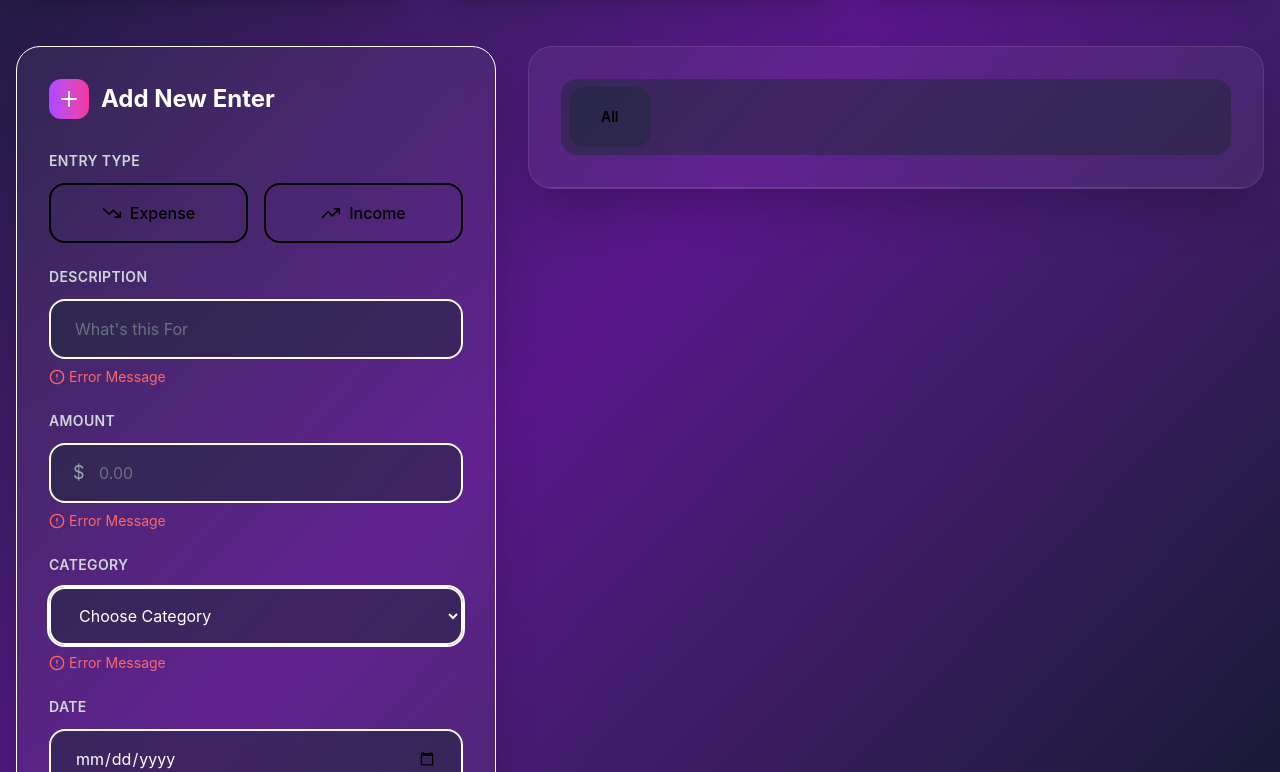
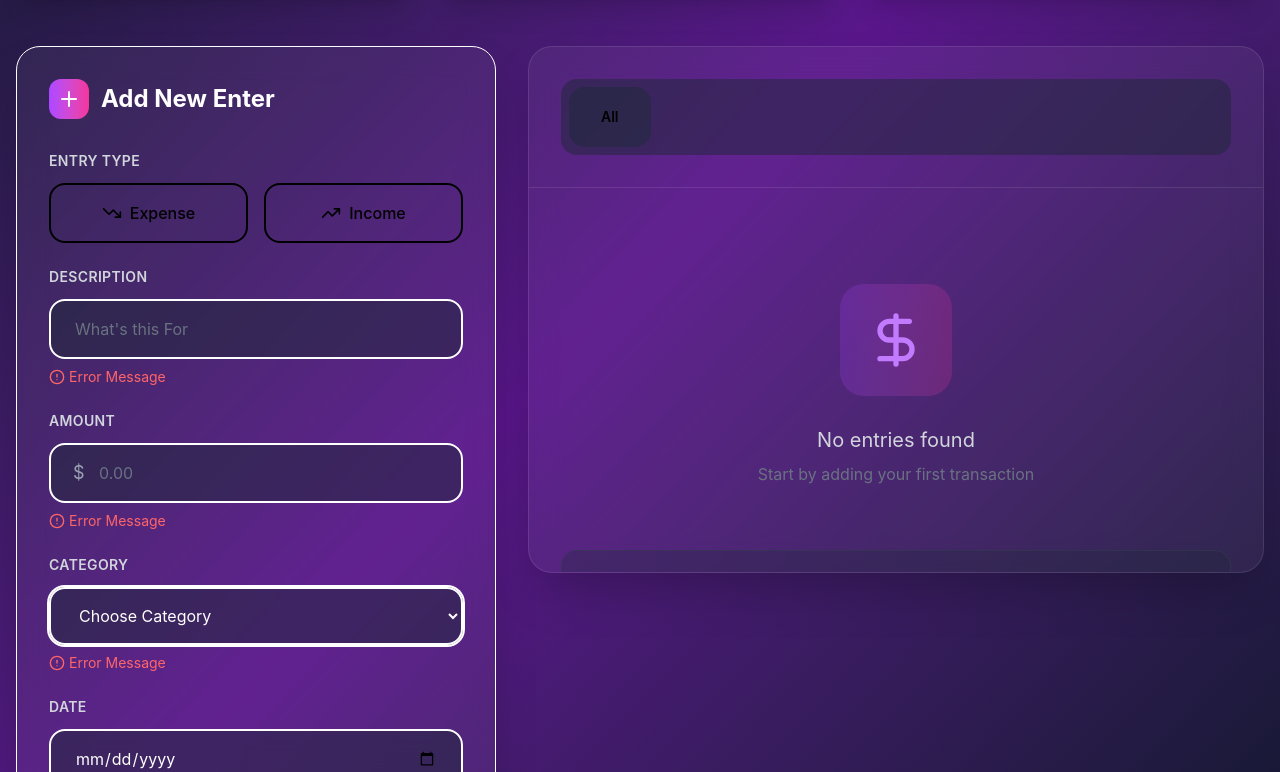
Before and after one commit to 1-Ujjwal/financial-dashboard, a React (Vite) app: page / in a window 1280 px wide. Shown: the part 396-1168 px from the top of the page. Built offline with nearby package versions, Linux system fonts and the light colour scheme.

Commit message:
ExpensesList component

```diff
--- a/src/App.jsx
+++ b/src/App.jsx
@@ -5,6 +5,7 @@ import SummaryCard from "./components/SummaryCard";
 import AddExpensesForm from "./components/AddExpensesForm";
 import { Filter } from "lucide-react";
 import FilterTab from "./components/FilterTab";
+import ExpensesList from "./components/ExpensesList";
 
 const App = () => {
   return (
@@ -28,6 +29,9 @@ const App = () => {
         <div className="xl:col-span-3">
           <div className="bg-white/5 backdrop-blur-lg rounded-3xl border border-white/10 shadow-2xl overflow-hidden">
             <FilterTab />
+
+            {/* Expenses List */}
+            <ExpensesList />
           </div>
         </div>
       </div>
--- /dev/null
+++ b/src/components/ExpensesList.jsx
@@ -0,0 +1,62 @@
+import {
+  DollarSign,
+  Calendar,
+  Edit2,
+  Tag,
+  Trash2,
+  TrendingUp,
+} from "lucide-react";
+import React from "react";
+
+const ExpensesList = () => {
+  return (
+    <div className="p-8 max-h-96 overflow-y-auto">
+      <div className="text-center py-16">
+        <div className="p-6 bg-linear-to-r from-purple-500/20 to-pink-500/20 rounded-3xl inline-block mb-6">
+          <DollarSign className="w-16 h-16 text-purple-400" />
+        </div>
+        <p className="text-gray-300 text-xl mb-2">No entries found</p>
+        <p className="text-gray-500">Start by adding your first transaction</p>
+      </div>
+      <div className="space-y-4">
+        <div className="flex items-center justify-between p-6 bg-gray-800/30 rounded-2xl border border-gray-700/50 hover:bg-gray-800/50 hover:border-gray-600/50 transition-all duration-200">
+          <div className="flex items-center space-x-6">
+            <div className={`p-3 rounded-2xl`}>
+              <TrendingUp className="w-6 h-6" />
+            </div>
+            <div>
+              <p className="font-semibold text-white text-lg">
+                Expenses Description
+              </p>
+              <div className="flex items-center space-x-6 text-sm text-gray-400 mt-1">
+                <span className="flex items-center">
+                  <Tag className="w-4 h-4 mr-2" />
+                  Expense Category
+                </span>
+                <span className="flex items-center">
+                  <Calendar className="w-4 h-4 mr-2" />
+                </span>
+              </div>
+            </div>
+          </div>
+
+          <div className="flex items-center space-x-4">
+            <span className={`font-bold text-2xl`}>
+              {/* Conditinoal rendering */} $45.00
+            </span>
+            <div className="flex space-x-2">
+              <button className="p-3 text-gray-400 hover:text-blue-400 hover:bg-blue-500/20 rounded-xl transition-all duration-200">
+                <Edit2 className="w-5 h-5" />
+              </button>
+              <button className="p-3 text-gray-400 hover:text-red-400 hover:bg-red-500/20 rounded-xl transition-all duration-200">
+                <Trash2 className="w-5 h-5" />
+              </button>
+            </div>
+          </div>
+        </div>
+      </div>
+    </div>
+  );
+};
+
+export default ExpensesList;
```
